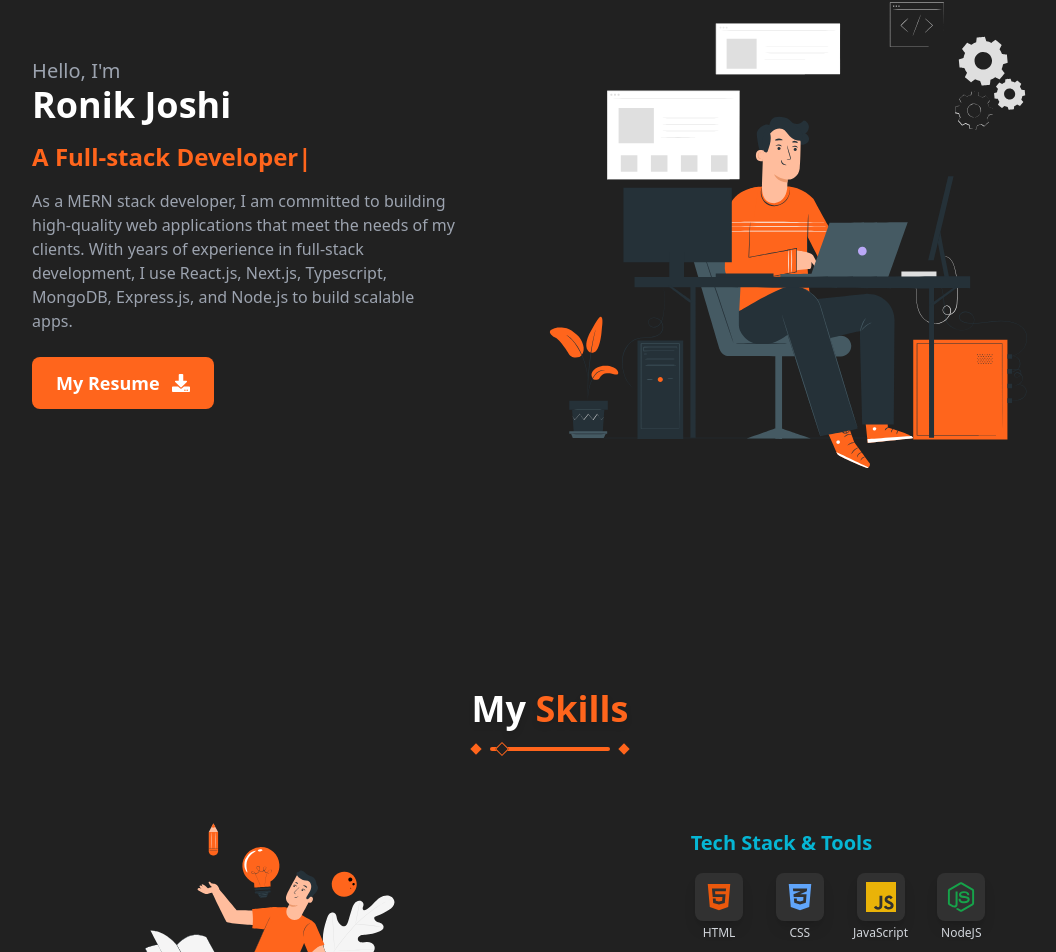
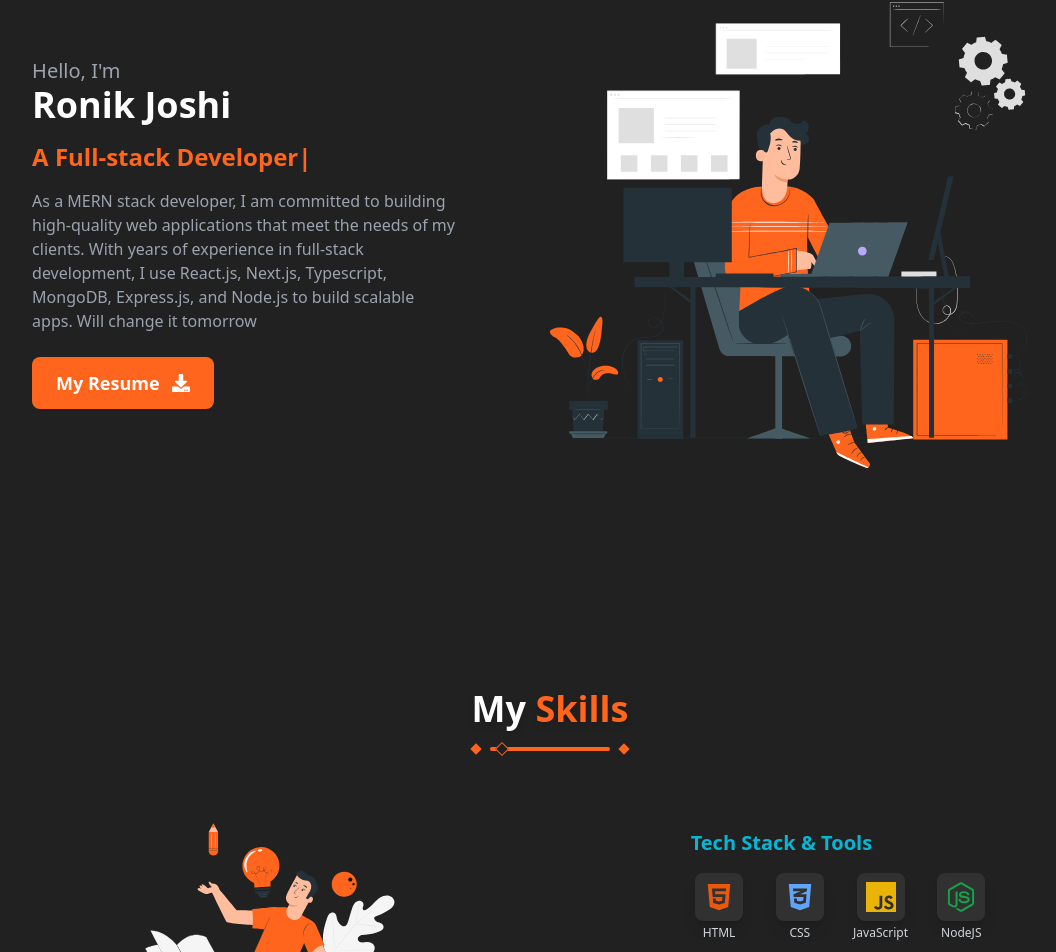
Before and after one commit to ronikjoshi/portfolio2_React, a React (Vite) app in the folder portfolio/: page / in a window 1280 px wide. Shown: the part 1007-1959 px from the top of the page, without its empty margins (78-1134 px from the left). Built offline with nearby package versions, Linux system fonts and the light colour scheme.

Commit message:
made some changes to the about section

```diff
--- a/portfolio/src/sections/About.jsx
+++ b/portfolio/src/sections/About.jsx
@@ -67,7 +67,7 @@ const About = () => {
           As a MERN stack developer, I am committed to building high-quality web
           applications that meet the needs of my clients. With years of
           experience in full-stack development, I use React.js, Next.js,
-          Typescript, MongoDB, Express.js, and Node.js to build scalable apps.
+          Typescript, MongoDB, Express.js, and Node.js to build scalable apps. Will change it tomorrow
         </p>
 
         <a
```
